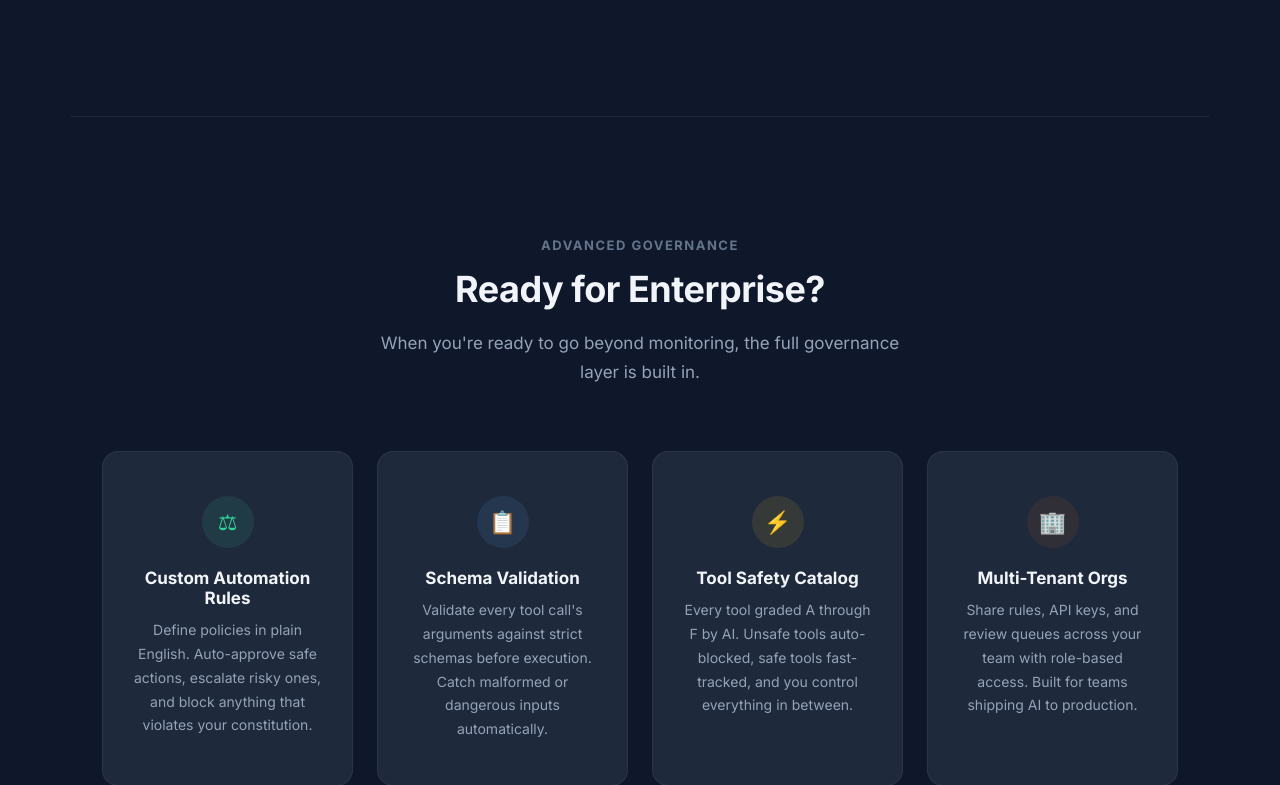
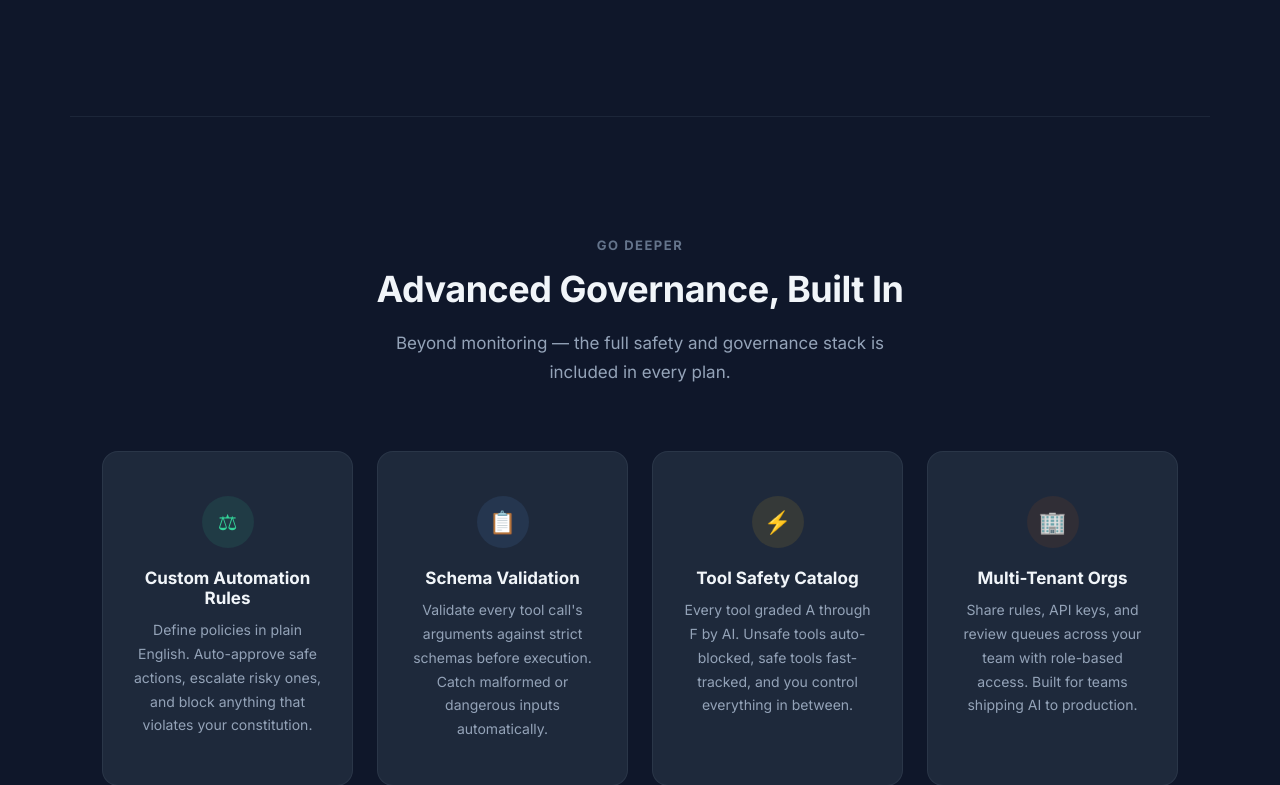
Before and after one commit to getsnapwire/snapwire, a Flask app: page / in a window 1280 px wide. Shown: the part 2976-3761 px from the top of the page. Run offline with Flask 3, Linux system fonts and the light colour scheme; parts of the project's set-up code (start-up, migrations or seed data) failed here and were passed over; some libraries are stand-ins or nearby versions.

Commit message:
Update landing page section title and description
Update the "Ready for Enterprise?" section title and description in `templates/login.html` to "Advanced Governance, Built In" and "Beyond monitoring — the full safety and governance stack is included in every plan." respectively.

Replit-Commit-Author: Agent
Replit-Commit-Session-Id: f8e9ee3b-c518-4186-9598-b56d537fa051
Replit-Commit-Checkpoint-Type: intermediate_checkpoint
Replit-Commit-Event-Id: 6fa631f6-69aa-4e59-89fb-6fb3aaabb19c
Replit-Commit-Screenshot-Url: https://storage.googleapis.com/screenshot-production-us-central1/46f0412c-2ac6-4759-ac31-42cba4f25a4e/f8e9ee3b-c518-4186-9598-b56d537fa051/dV3HuTF
Replit-Helium-Checkpoint-Created: true

```diff
--- a/templates/login.html
+++ b/templates/login.html
@@ -841,9 +841,9 @@
     <hr class="divider">
 
     <section class="section">
-        <p class="section-label">Advanced Governance</p>
-        <h2 class="section-title">Ready for Enterprise?</h2>
-        <p class="section-desc">When you're ready to go beyond monitoring, the full governance layer is built in.</p>
+        <p class="section-label">Go Deeper</p>
+        <h2 class="section-title">Advanced Governance, Built In</h2>
+        <p class="section-desc">Beyond monitoring — the full safety and governance stack is included in every plan.</p>
         <div class="why-grid" style="grid-template-columns: repeat(4, 1fr);">
             <div class="why-card">
                 <div class="why-icon">&#x2696;</div>
```
